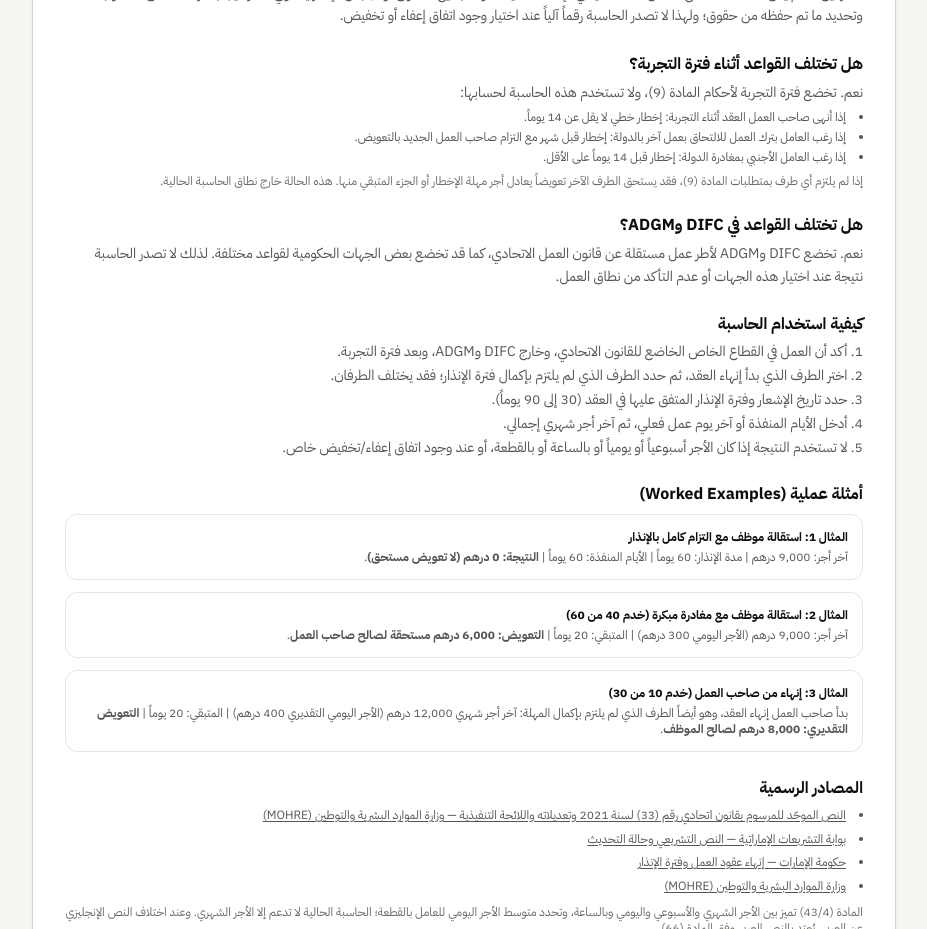
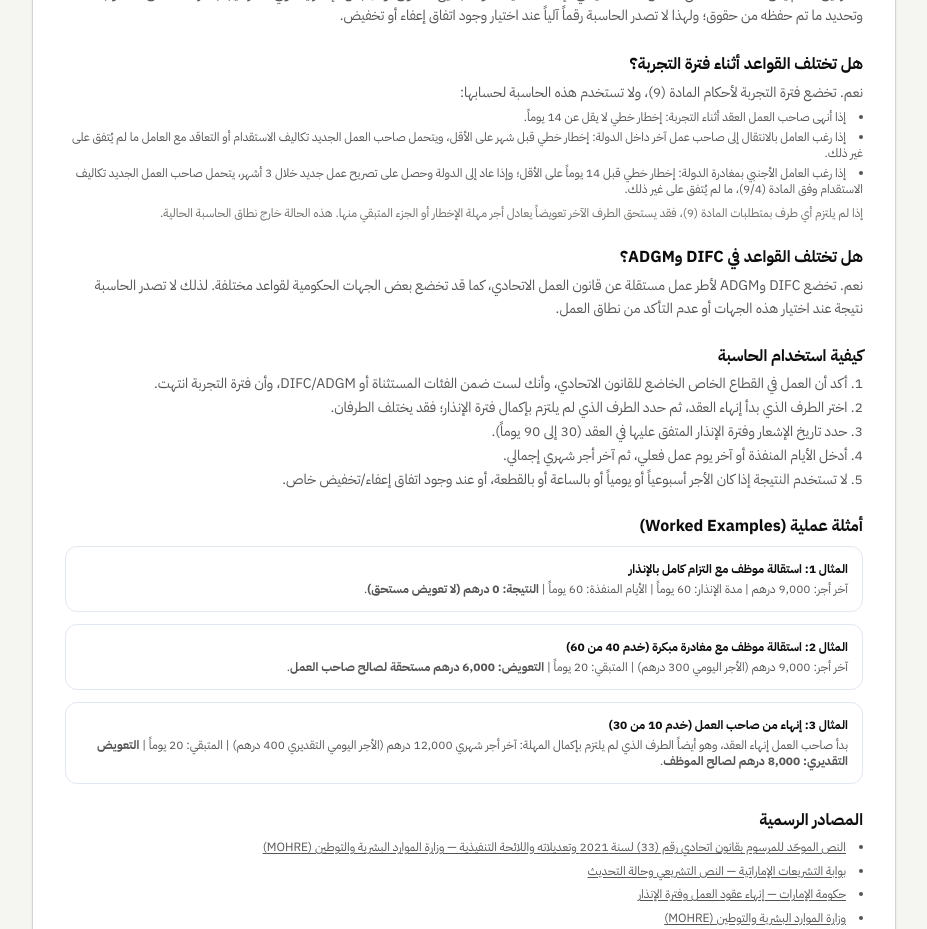
Before and after one commit to MAHMADzubair/arabic-tools, a Next.js app: page /ar/ae/notice-period-calculator in a window 1280 px wide. Shown: the part 3900-4829 px from the top of the page, without its empty margins (176-1103 px from the left). Built offline with nearby package versions, Linux system fonts and the light colour scheme; no server answers.

Commit message:
content: clarify UAE probation transfer and return rules

```diff
--- a/app/ar/ae/notice-period-calculator/page.js
+++ b/app/ar/ae/notice-period-calculator/page.js
@@ -283,8 +283,8 @@ export default function UaeNoticePeriodCalculatorPage() {
               </p>
               <ul className="list-disc list-inside text-xs text-ink-secondary mt-1 space-y-1">
                 <li>إذا أنهى صاحب العمل العقد أثناء التجربة: إخطار خطي لا يقل عن 14 يوماً.</li>
-                <li>إذا رغب العامل بترك العمل للالتحاق بعمل آخر بالدولة: إخطار قبل شهر مع التزام صاحب العمل الجديد بالتعويض.</li>
-                <li>إذا رغب العامل الأجنبي بمغادرة الدولة: إخطار قبل 14 يوماً على الأقل.</li>
+                <li>إذا رغب العامل بالانتقال إلى صاحب عمل آخر داخل الدولة: إخطار خطي قبل شهر على الأقل، ويتحمل صاحب العمل الجديد تكاليف الاستقدام أو التعاقد مع العامل ما لم يُتفق على غير ذلك.</li>
+                <li>إذا رغب العامل الأجنبي بمغادرة الدولة: إخطار خطي قبل 14 يوماً على الأقل؛ وإذا عاد إلى الدولة وحصل على تصريح عمل جديد خلال 3 أشهر، يتحمل صاحب العمل الجديد تكاليف الاستقدام وفق المادة (9/4)، ما لم يُتفق على غير ذلك.</li>
               </ul>
               <p className="text-xs text-ink-muted mt-2">إذا لم يلتزم أي طرف بمتطلبات المادة (9)، فقد يستحق الطرف الآخر تعويضاً يعادل أجر مهلة الإخطار أو الجزء المتبقي منها. هذه الحالة خارج نطاق الحاسبة الحالية.</p>
             </div>
@@ -301,7 +301,7 @@ export default function UaeNoticePeriodCalculatorPage() {
             <div>
               <h3 className="text-base font-bold text-ink mb-1.5">كيفية استخدام الحاسبة</h3>
               <ol className="list-decimal list-inside text-sm text-ink-secondary space-y-1">
-                <li>أكد أن العمل في القطاع الخاص الخاضع للقانون الاتحادي، وخارج DIFC وADGM، وبعد فترة التجربة.</li>
+                <li>أكد أن العمل في القطاع الخاص الخاضع للقانون الاتحادي، وأنك لست ضمن الفئات المستثناة أو DIFC/ADGM، وأن فترة التجربة انتهت.</li>
                 <li>اختر الطرف الذي بدأ إنهاء العقد، ثم حدد الطرف الذي لم يلتزم بإكمال فترة الإنذار؛ فقد يختلف الطرفان.</li>
                 <li>حدد تاريخ الإشعار وفترة الإنذار المتفق عليها في العقد (30 إلى 90 يوماً).</li>
                 <li>أدخل الأيام المنفذة أو آخر يوم عمل فعلي، ثم آخر أجر شهري إجمالي.</li>
```
